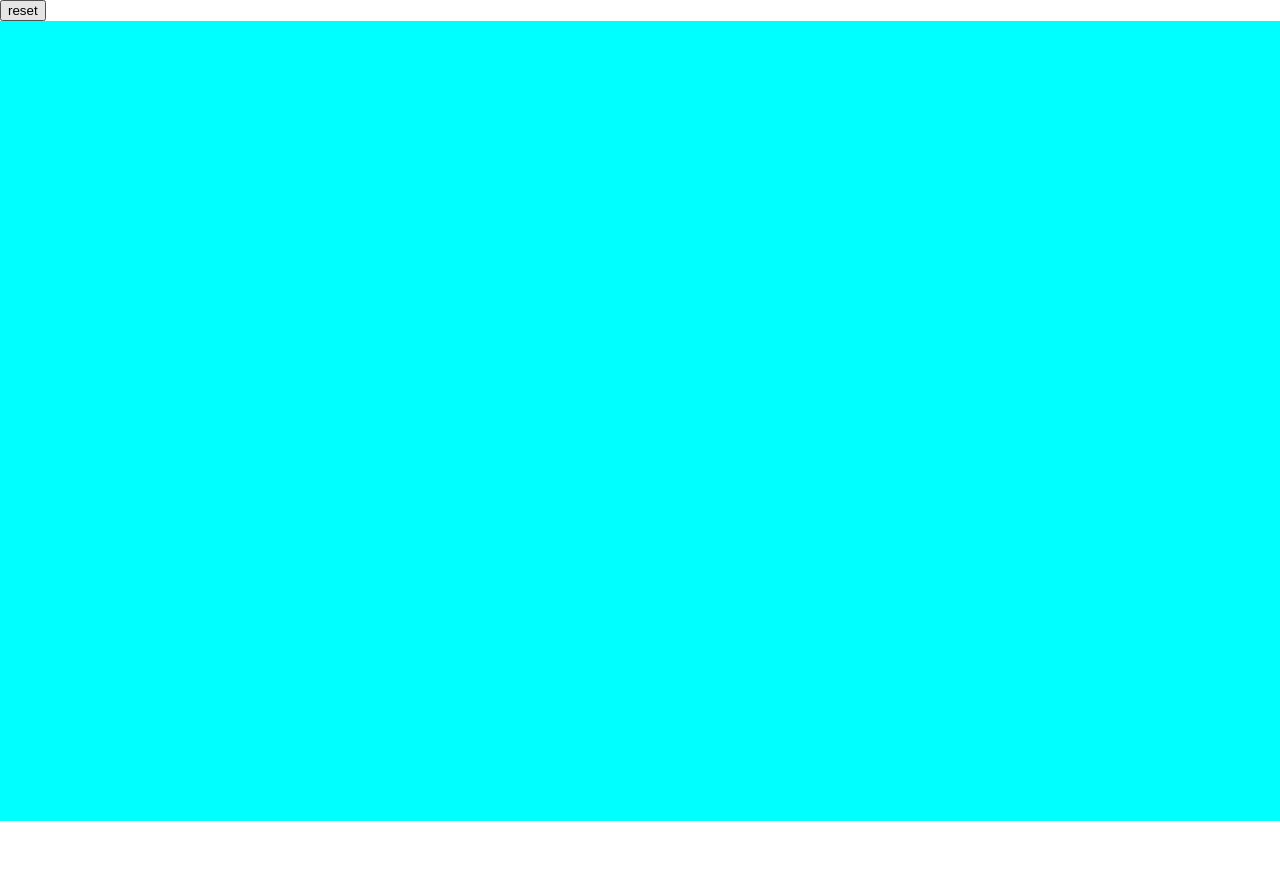
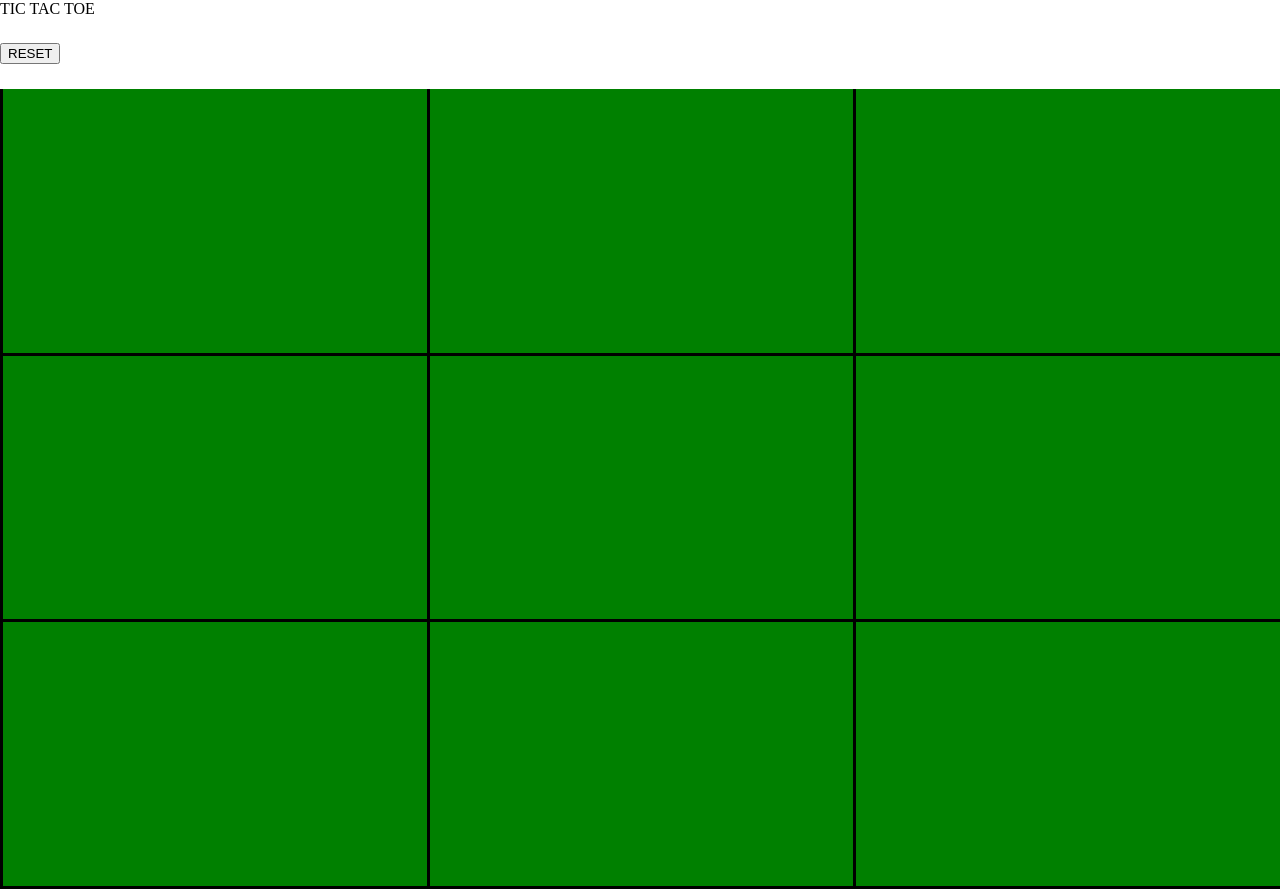
Before and after one commit to mbundner/tictactoe_mini_project, a plain HTML site: page index.html in a window 1280 px wide. Before the commit the page ends 821 px from the top, so only its background shows below. Drawn offline with Linux system fonts and the light colour scheme.

Commit message:
defined DOM variables

```diff
--- a/index.html
+++ b/index.html
@@ -1,23 +1,25 @@
 <!DOCTYPE html>
 <html>
 <head>
+    <title>Tic Tac Toe Mini Project</title>
     <link rel="stylesheet" href="style.css">
 </head>
 <body>
+    <header classe="title">TIC TAC TOE</header>
 <div class="header">
-    <button class="button">reset</button>
+    <button class="button">RESET</button>
 </div>
 
 <div class="board">
-<div class="tile"></div>
-<div class="tile"></div>
-<div class="tile"></div>
-<div class="tile"></div>
-<div class="tile"></div>
-<div class="tile"></div>
-<div class="tile"></div>
-<div class="tile"></div>
-<div class="tile"></div>
+<div class="squares"></div>
+<div class="squares"></div>
+<div class="squares"></div>
+<div class="squares"></div>
+<div class="squares"></div>
+<div class="squares"></div>
+<div class="squares"></div>
+<div class="squares"></div>
+<div class="squares"></div>
 </div>
 <script src="script.js"></script>
 </body>
--- a/script.js
+++ b/script.js
@@ -1,3 +1,25 @@
+//HTML elements
 let resetButton = document.querySelector(".button")
+let squares = document.querySelectorAll(".squares")
+let board = document.querySelector(".board")
 //console.log(resetButton)
-let board = document.querySelector(".board")
+//console.log(squares)
+//console.log(board)
+
+//Game status variables
+let gameIsRunning = true
+let xIsNext = true
+
+//Event Handler Functions
+function resetGame(e){
+    e.preventDefault
+    console.log(e)
+}
+
+
+//Event listeners
+resetButton.addEventListener("click", resetGame)
+
+for(let i=0; i<squares.length; i++){
+    squares[i].addEventListener("click")
+}
--- a/style.css
+++ b/style.css
@@ -13,9 +13,19 @@ body {
     grid-template-rows: 1fr 1fr 1fr;
     grid-template-columns: 1fr 1fr 1fr;
     height: 100%;
-    width: 100%
+    width: 100%;
+    background-color: black;
+    margin-top: 25px;
+
 }
 
-.tile {
-    background-color: aqua;
+.squares {
+    background-color: green;
+    border-bottom: solid black;
+    border-left: solid black;
+    cursor: pointer;
 }
+.button {
+    margin-top: 25px;
+    cursor: pointer;
+}
```
